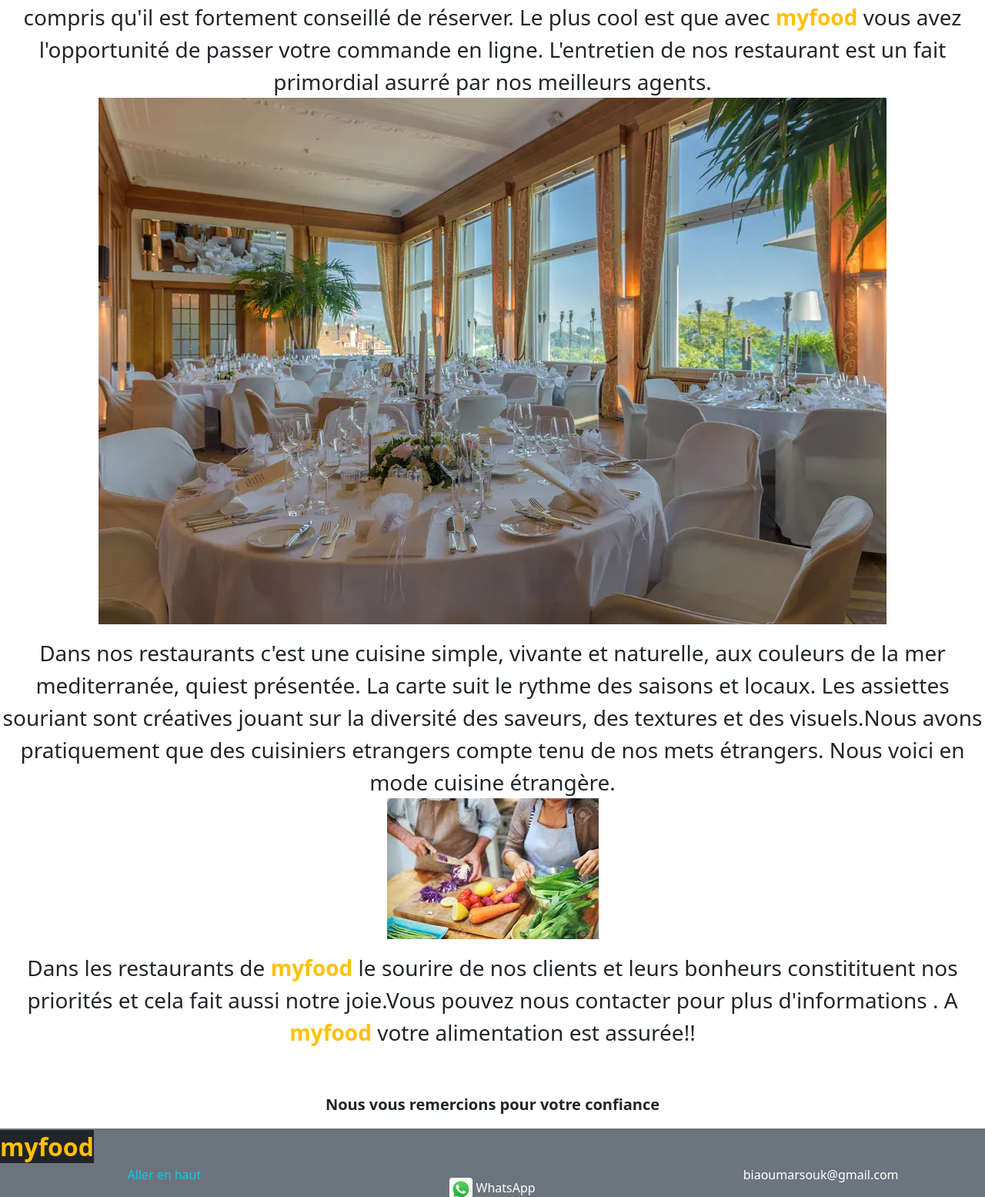
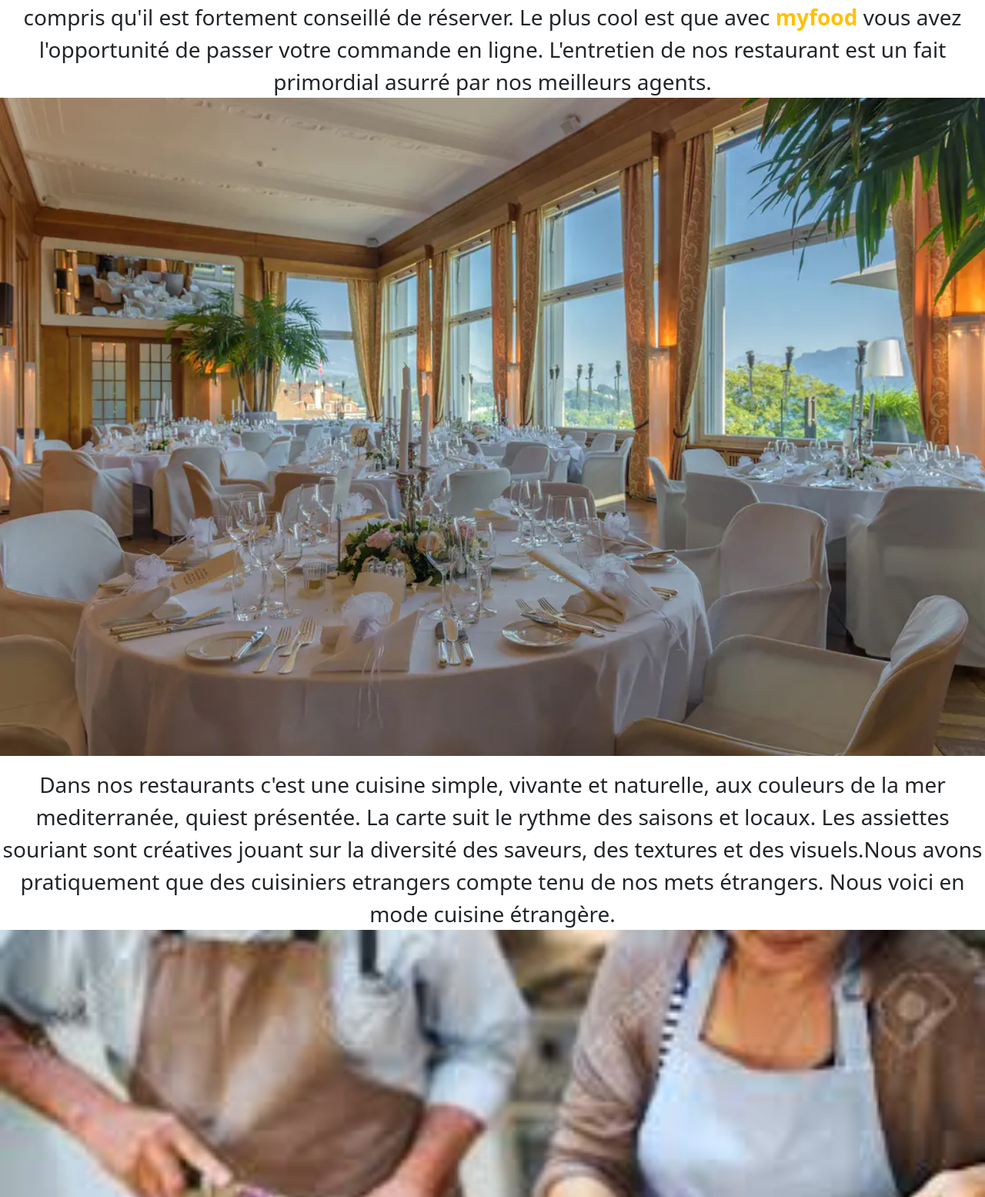
Before and after one commit to biaoumarsouk/Myfood1, a plain HTML site: page apropos.html in a window 1280 px wide. Shown: the part 1245-2800 px from the top of the page at 77% size. Drawn offline with Linux system fonts and the light colour scheme.

Commit message:
Update apropos.html

```diff
--- a/apropos.html
+++ b/apropos.html
@@ -88,7 +88,7 @@
             vous aurez compris qu'il est fortement conseillé de réserver. Le plus cool est que avec
             <b class="text-warning">myfood</b> vous avez l'opportunité de passer votre commande en ligne.
             L'entretien de nos restaurant est un fait primordial asurré par nos meilleurs agents. <br>
-            <img class="img-responsive" src="large_Art_Deco_Hotel_Montana_Luzern_871f9abc2c.webp">
+            <img class="img-responsive w-100" src="large_Art_Deco_Hotel_Montana_Luzern_871f9abc2c.webp">
         </p>
         <p class="fs-3 text-center">
           Dans nos restaurants c'est une cuisine simple, vivante et naturelle, aux couleurs de la mer
@@ -96,7 +96,7 @@
           sont créatives jouant sur la diversité des saveurs, des textures et des visuels.Nous avons pratiquement
           que des cuisiniers etrangers compte tenu de nos mets étrangers. Nous voici en mode
           cuisine étrangère.<br>
-          <img src="téléchargement (14).jpeg" class="img-responsive">
+          <img src="téléchargement (14).jpeg" class="img-responsive w-100">
         </p>
         <p class="fs-3 text-center">
           Dans les restaurants de <b class="text-warning">myfood</b> le sourire de nos clients et leurs bonheurs
```
